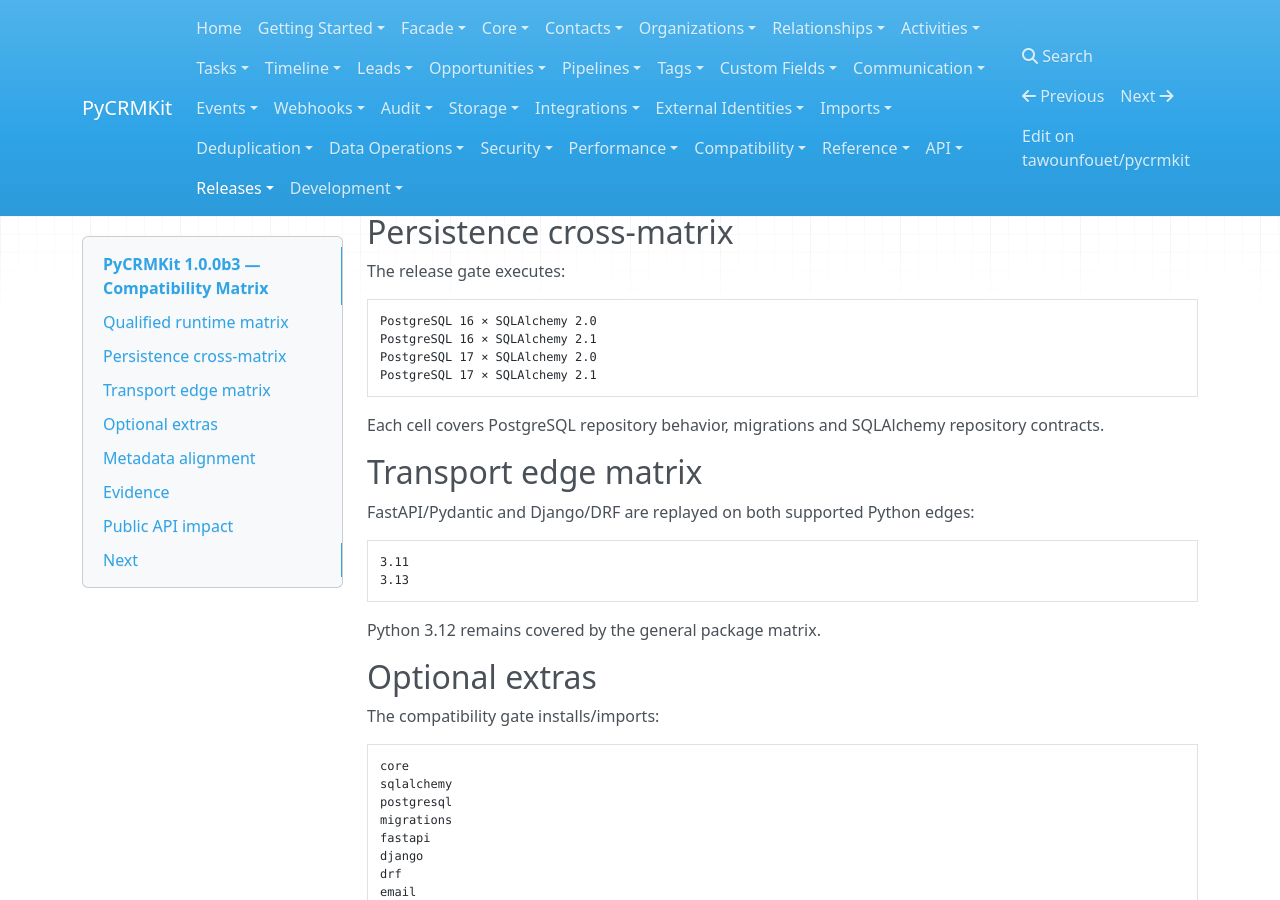
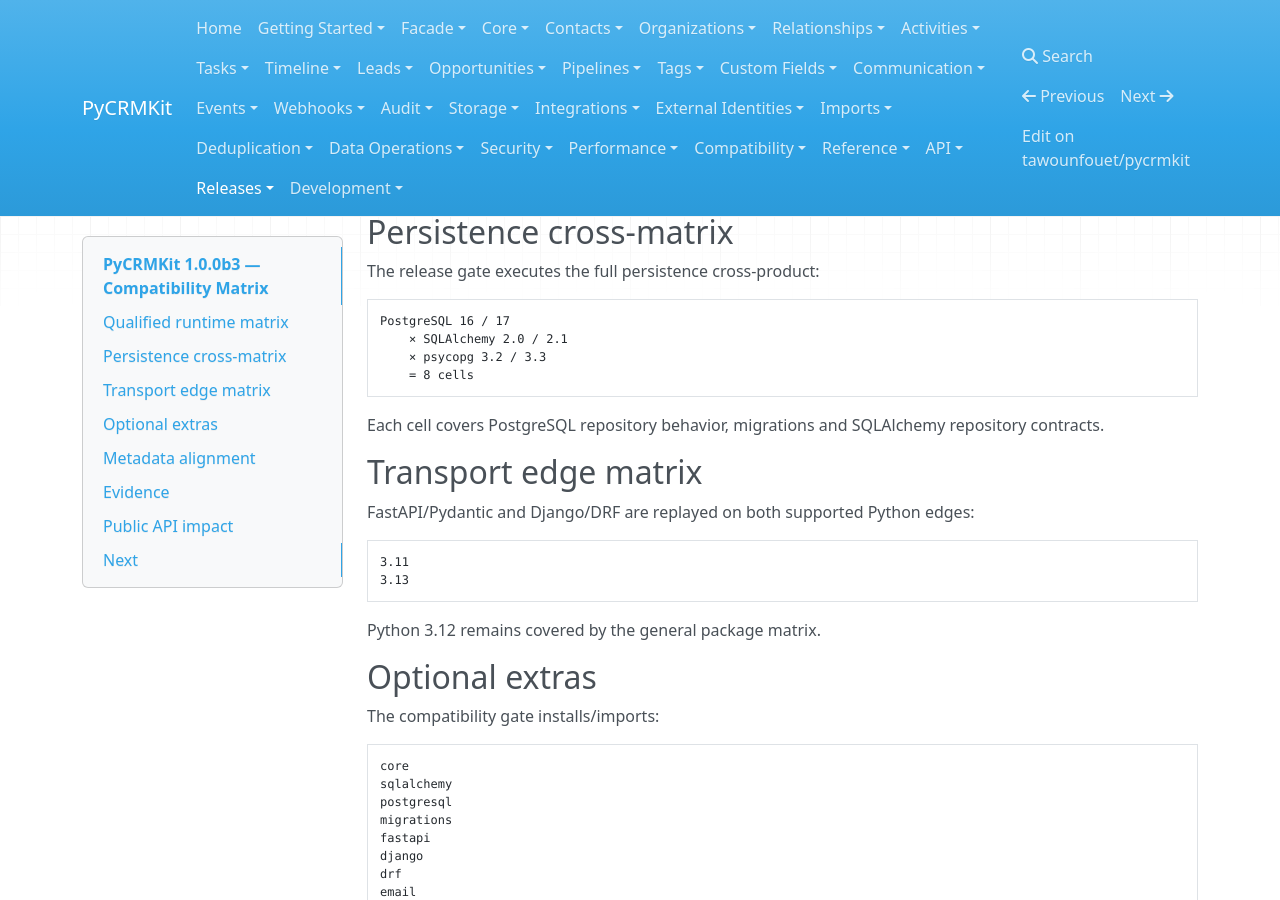
Before and after one commit to tawounfouet/pycrmkit, an MkDocs documentation site: the page built from docs/releases/1.0.0b3.md, in a window 1280 px wide and 900 px high, scrolled down 390 px. Built offline with MkDocs 1.6.1, drawn with Linux system fonts in a browser that asks for light colours; nearby versions of some CDN libraries.

Commit message:
docs(compat): record explicit psycopg cross-matrix qualification

````diff
--- a/docs/releases/1.0.0b3.md
+++ b/docs/releases/1.0.0b3.md
@@ -20,13 +20,13 @@
 
 ## Persistence cross-matrix
 
-The release gate executes:
+The release gate executes the full persistence cross-product:
 
 ```text
-PostgreSQL 16 × SQLAlchemy 2.0
-PostgreSQL 16 × SQLAlchemy 2.1
-PostgreSQL 17 × SQLAlchemy 2.0
-PostgreSQL 17 × SQLAlchemy 2.1
+PostgreSQL 16 / 17
+    × SQLAlchemy 2.0 / 2.1
+    × psycopg 3.2 / 3.3
+    = 8 cells
 ```
 
 Each cell covers PostgreSQL repository behavior, migrations and SQLAlchemy
````
